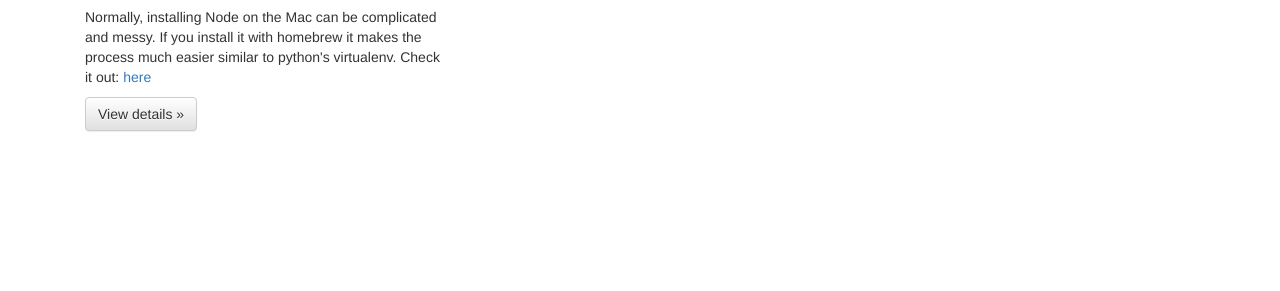
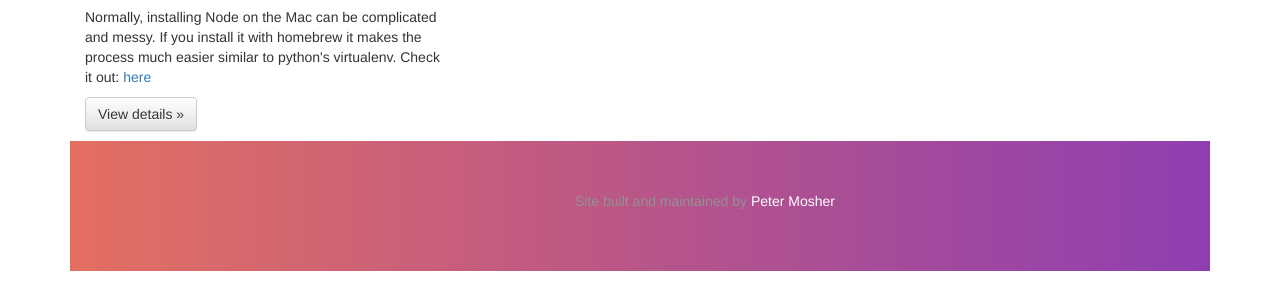
Before and after one commit to polyblank2/initializr, a website: page index.html in a window 1280 px wide. Shown: the part 1725-2016 px from the top of the page. Before the commit the page ends 1886 px from the top, so only its background shows below. Drawn offline with nearby package versions, Linux system fonts and the light colour scheme.

Commit message:
Credit in footer
Added myself as webmaster and a link to my Web Resume.

```diff
--- a/index.html
+++ b/index.html
@@ -287,5 +287,12 @@
           ga('send', 'pageview');
 
         </script>
+
+<footer class="footer">
+      <div class="container">
+        <p class="text-muted">Site built and maintained by <a href="http://registry.jsonresume.org/petermosher?theme=elegant">Peter Mosher</a></p>
+      </div>
+    </footer>
+
     </body>
 </html>
```
